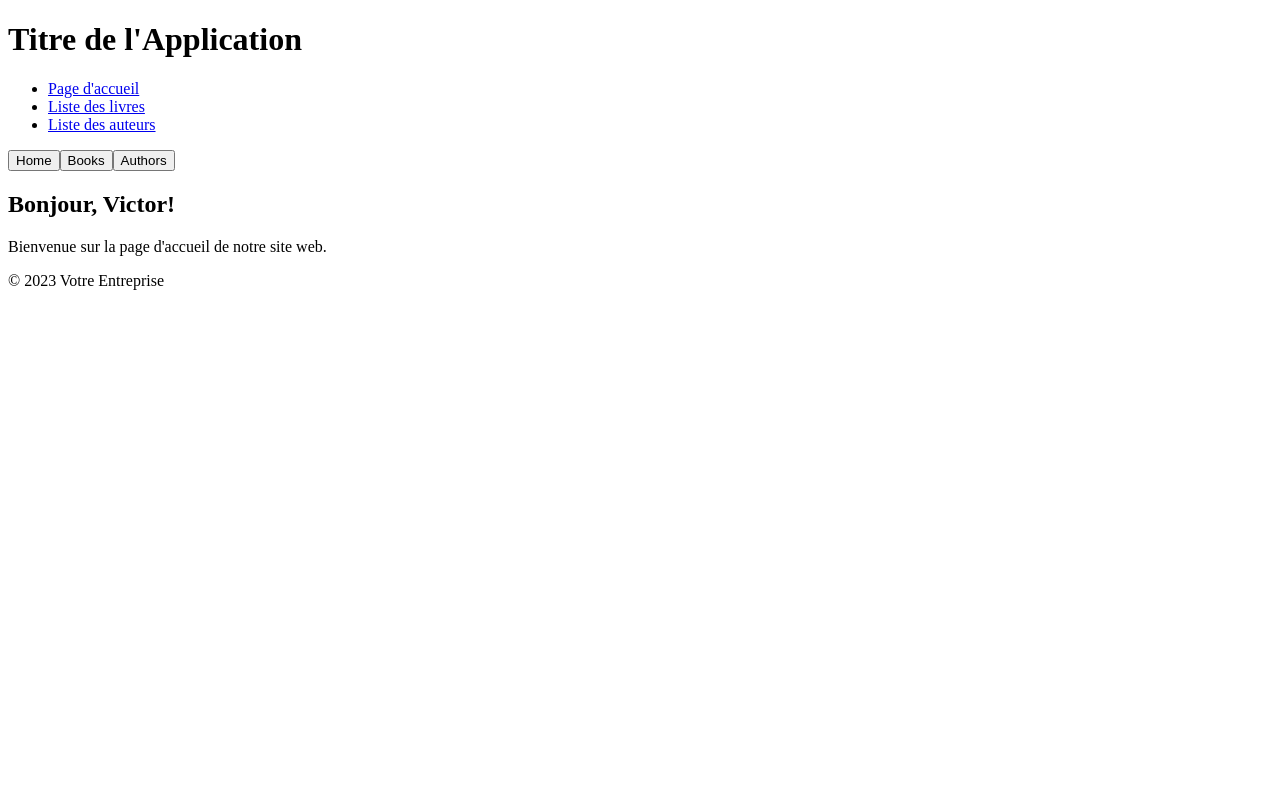
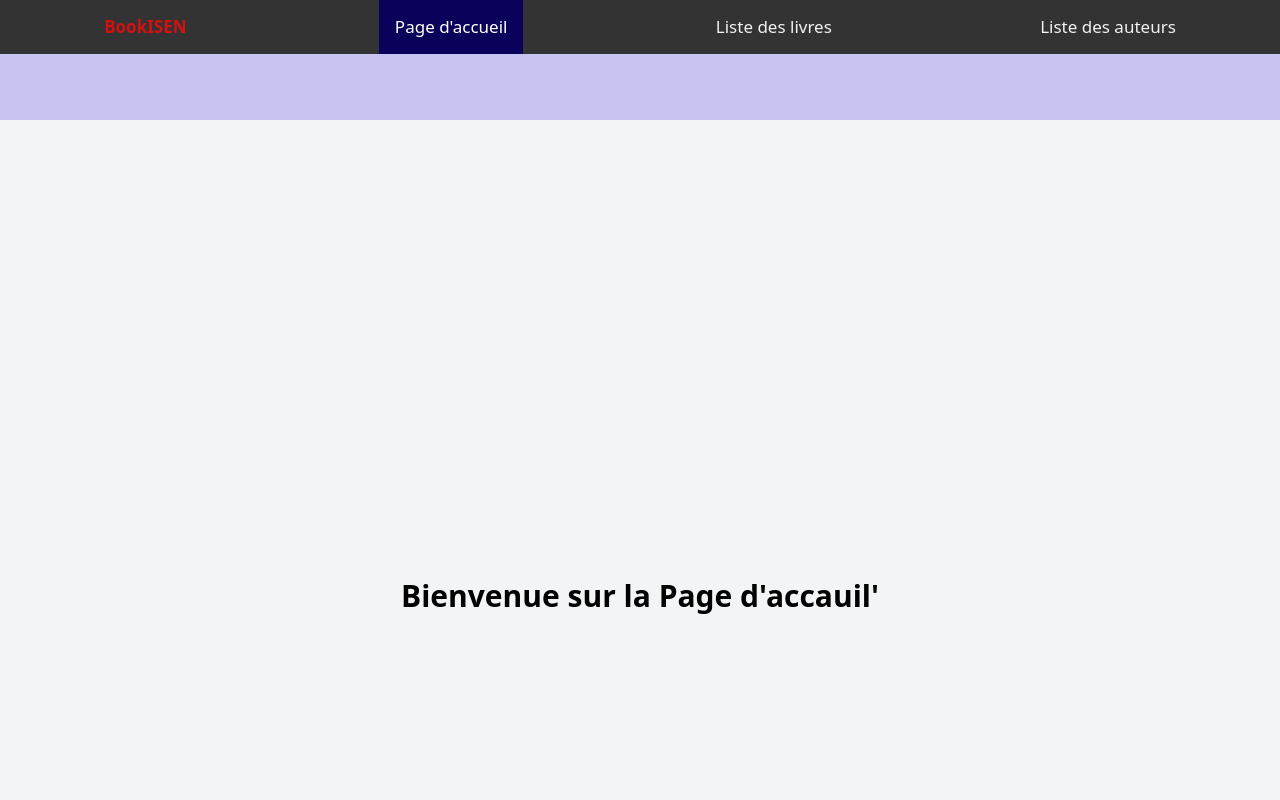
Before and after one commit to harlet-victorien/appWeb, a Next.js app in the folder react_app/: page / in a window 1280 px wide. Shown: the top 800 px of the page. Built offline with nearby package versions, Linux system fonts and the light colour scheme.

Commit message:
front end victor 2

```diff
--- a/react_app/src/app/App.css
+++ b/react_app/src/app/App.css
@@ -14,14 +14,14 @@
 }
 
 .App-header {
-  background-color: #282c34;
+  background-color: #000000; /* Updated color */
   min-height: 100vh;
   display: flex;
   flex-direction: column;
   align-items: center;
   justify-content: center;
   font-size: calc(10px + 2vmin);
-  color: white;
+  color: rgb(2, 0, 0); /* Updated color */
 }
 
 .App-link {
@@ -36,3 +36,30 @@
     transform: rotate(360deg);
   }
 }
+/* Add a black background color to the top navigation */
+.topnav {
+  background-color: #333;
+  overflow: hidden;
+}
+
+/* Style the links inside the navigation bar */
+.topnav a {
+  float: left;
+  color: #f2f2f2;
+  text-align: center;
+  padding: 14px 16px;
+  text-decoration: none;
+  font-size: 17px;
+}
+
+/* Change the color of links on hover */
+.topnav a:hover {
+  background-color: #ddd;
+  color: black;
+}
+
+/* Add a color to the active/current link */
+.topnav a.active {
+  background-color: #04AA6D;
+  color: white;
+}
--- a/react_app/src/app/GlobalLayout.tsx
+++ b/react_app/src/app/GlobalLayout.tsx
@@ -1,33 +1,22 @@
 // src/app/GlobalLayout.tsx
 'use client';
 import React, { FC, ReactElement } from 'react';
-import { useRouter } from 'next/navigation';
-import { NavigationMenu } from '../components/NavigationMenu';
-import { Button } from '../components/Button';
+import '../styles/GlobalLayout.css';
+import '../styles/App.css';
+import { NavBar } from '../components/NavBar';
 
 type Props = {
   children: ReactElement | ReactElement[];
 };
 
 export const GlobalLayout: FC<Props> = ({ children }) => {
-  const router = useRouter();
+  return (
+    <div className="App-header"> {/* Updated class name */}
+      {/* Navigation Bar */}
+      <NavBar />
 
-  return (
-    <div className="flex flex-col min-h-screen">
       {/* Entête */}
-      <header className="bg-blue-500 text-white p-4">
-        <h1 className="text-4xl text-center">Titre de l'Application</h1>
-      </header>
 
-      {/* Menu de Navigation */}
-      <NavigationMenu />
-
-      {/* Boutons de Navigation */}
-      <div className="flex justify-center space-x-4 p-4 bg-blue-100">
-        <Button onClick={() => router.push('/')}>Home</Button>
-        <Button onClick={() => router.push('/books')}>Books</Button>
-        <Button onClick={() => router.push('/authors')}>Authors</Button>
-      </div>
 
       {/* Contenu Principal */}
       <main className="flex-grow p-4 bg-gray-100">
@@ -36,7 +25,6 @@ export const GlobalLayout: FC<Props> = ({ children }) => {
 
       {/* Pied de Page */}
       <footer className="bg-blue-500 text-white p-4 text-center">
-        &copy; 2023 Votre Entreprise
       </footer>
     </div>
   );
--- a/react_app/src/app/authors/page.jsx
+++ b/react_app/src/app/authors/page.jsx
@@ -3,15 +3,15 @@
 
 import React from 'react';
 import Layout from '../../components/Layout';
+import { GlobalLayout } from '../GlobalLayout';
 
 const AuthorsPage = () => {
   return (
-    <Layout title="Liste des Auteurs">
+    <GlobalLayout>
       <main className="flex flex-col items-center justify-center min-h-screen py-2">
-        <h1 className="text-4xl font-bold">Bienvenue sur la Page des Auteurs</h1>
-        <p className="mt-4 text-lg">Cette page affiche la liste des auteurs.</p>
+      <h1 className="text-3xl font-bold">Bienvenue sur la Page des Auteurs</h1>
       </main>
-    </Layout>
+    </GlobalLayout>
   );
 };
 
--- a/react_app/src/app/books/page.jsx
+++ b/react_app/src/app/books/page.jsx
@@ -4,6 +4,7 @@
 import React from 'react';
 import Layout from '../../components/Layout';
 import { PageTitle } from '../../components/PageTitle';
+import '../../styles/GlobalLayout.css';
 
 const AuthorsPage = () => {
   return (
--- a/react_app/src/app/layout.tsx
+++ b/react_app/src/app/layout.tsx
@@ -1,3 +1,5 @@
+import '../styles/GlobalLayout.css';
+
 export const metadata = {
   title: 'Next.js',
   description: 'Generated by Next.js',
--- a/react_app/src/app/page.tsx
+++ b/react_app/src/app/page.tsx
@@ -4,14 +4,14 @@
 import React from 'react';
 import { GlobalLayout } from './GlobalLayout';
 import '../styles/App.css';
+import '../styles/GlobalLayout.css';
 
 const HomePage: React.FC = () => {
   return (
     <GlobalLayout>
-      <div className="flex flex-col items-center justify-center min-h-screen py-2 bg-gray-100">
-        <h2 className="text-5xl text-center mb-4">Bonjour, Victor!</h2>
-        <p className="text-xl text-center">Bienvenue sur la page d'accueil de notre site web.</p>
-      </div>
+      <main className="flex flex-col items-center justify-center min-h-screen py-2">
+      <h1 className="text-3xl font-bold">Bienvenue sur la Page d'accauil'</h1>
+      </main>
     </GlobalLayout>
   );
 };
--- a/react_app/src/components/NavBar.tsx
+++ b/react_app/src/components/NavBar.tsx
@@ -0,0 +1,34 @@
+'use client';
+import React from 'react';
+import Link from 'next/link';
+import { usePathname } from 'next/navigation';
+
+type MenuItem = {
+  name: string;
+  path: string;
+};
+
+const menuItems: MenuItem[] = [
+  { name: "Page d'accueil", path: '/' },
+  { name: 'Liste des livres', path: '/books' },
+  { name: 'Liste des auteurs', path: '/authors' },
+];
+
+export const NavBar: React.FC = () => {
+  const pathname = usePathname();
+
+  return (
+    <div className="topnav">
+      <b>BookISEN</b> {/* Added site name */}
+      {menuItems.map((item) => (
+        <Link
+          key={item.path}
+          href={item.path}
+          className={pathname === item.path ? 'active' : ''}
+        >
+          {item.name}
+        </Link>
+      ))}
+    </div>
+  );
+};
--- a/react_app/src/components/NavigationMenu.tsx
+++ b/react_app/src/components/NavigationMenu.tsx
@@ -9,15 +9,15 @@ type MenuItem = {
 
 const menuItems: MenuItem[] = [
   { name: "Page d'accueil", path: '/' },
-  { name: 'Liste des livres', path: '/books' }, // Updated path from '/book' to '/books'
+  { name: 'Liste des livres', path: '/books' },
   { name: 'Liste des auteurs', path: '/authors' },
 ];
 
 export const NavigationMenu: React.FC = () => (
-  <nav className="fixed top-0 left-0 w-full bg-purple-200 z-50">
-    <ul className="flex justify-center space-x-4 p-4">
+  <nav className="w-full bg-purple-200 z-50">
+    <ul className="flex justify-center space-x-4 p-4"> {/* Ensure horizontal alignment */}
       {menuItems.map((item: MenuItem) => (
-        <li key={item.path}>
+        <li key={item.path} className="inline-block"> {/* Ensure items are inline */}
           <Link href={item.path} className="text-gray-800 hover:text-gray-600">
             {item.name}
           </Link>
--- a/react_app/src/index.css
+++ /dev/null
@@ -1,13 +0,0 @@
-body {
-  margin: 0;
-  font-family: -apple-system, BlinkMacSystemFont, 'Segoe UI', 'Roboto', 'Oxygen',
-    'Ubuntu', 'Cantarell', 'Fira Sans', 'Droid Sans', 'Helvetica Neue',
-    sans-serif;
-  -webkit-font-smoothing: antialiased;
-  -moz-osx-font-smoothing: grayscale;
-}
-
-code {
-  font-family: source-code-pro, Menlo, Monaco, Consolas, 'Courier New',
-    monospace;
-}
--- a/react_app/src/styles/App.css
+++ b/react_app/src/styles/App.css
@@ -14,16 +14,20 @@
 }
 
 .App-header {
-  background-color: #282c34;
+  background-color: #867ee374;
   min-height: 100vh;
   display: flex;
   flex-direction: column;
-  align-items: center;
-  justify-content: center;
+  align-items: stretch; /* Changed from center to stretch */
+  justify-content: flex-start; /* Changed to start */
   font-size: calc(10px + 2vmin);
+  color: rgb(0, 0, 0);
+  padding-top: 60px; /* Add top padding equal to navbar height */
+}
+.App-main{
+  background-color: #e5e5e5;
   color: white;
 }
-
 .App-footer {
   background-color: #282c34;
   padding: 1rem;
@@ -42,3 +46,59 @@
     transform: rotate(360deg);
   }
 }
+
+/* Reset default margins and padding */
+body, html {
+  margin: 0;
+  padding: 0;
+  width: 100%;
+  height: 100%; /* Ensure full height */
+}
+
+/*     --------------------     STYLE FOR NAVBAR     -------------------------    */
+/* Add a black background color to the top navigation */
+.topnav {
+  background-color: #333;
+  overflow: hidden;
+  display: flex;
+  justify-content: space-around;
+  width: 100%;
+  margin: 0; /* Ensure no margin */
+  padding: 0; /* Ensure no padding */
+  box-sizing: border-box; /* Include padding and border in width */
+  position: fixed; /* Fix the navbar at the top */
+  top: 0; /* Position it at the very top */
+  left: 0; /* Align to the left */
+  z-index: 1000; /* Ensure it stays above other elements */
+}
+.topnav b{
+  color: rgb(212, 16, 16);
+  font-size: 40px;
+  padding: 14px 16px;
+  text-decoration: none;
+  font-size: 17px;
+  display: block; /* Ensure links take full height */
+}
+/* Style the links inside the navigation bar */
+.topnav a {
+  /* float: left; */
+  color: #f2f2f2;
+  text-align: center;
+  padding: 14px 16px;
+  text-decoration: none;
+  font-size: 17px;
+  display: block; /* Ensure links take full height */
+}
+
+/* Change the color of links on hover */
+.topnav a:hover {
+  background-color: #ddd;
+  color: black;
+}
+
+/* Add a color to the active/current link */
+.topnav a.active {
+  background-color: #0a025a;
+  color: white;
+}
+/*     --------------------     STYLE FOR NAVBAR     -------------------------    */
--- a/react_app/src/styles/GlobalLayout.css
+++ b/react_app/src/styles/GlobalLayout.css
@@ -1,3 +1,8 @@
 @tailwind base;
 @tailwind components;
-@tailwind children;
+@tailwind utilities;
+
+/* Ensure main content starts below the fixed navbar */
+main {
+  margin-top: 60px; /* Adjust according to the navbar height */
+}
--- a/react_app/tailwind.config.js
+++ b/react_app/tailwind.config.js
@@ -1,6 +1,8 @@
 /** @type {import('tailwindcss').Config} */
 module.exports = {
-  content: [],
+  content: [
+    "./src/**/*.{js,ts,jsx,tsx}",
+  ],
   theme: {
     extend: {},
   },
```
